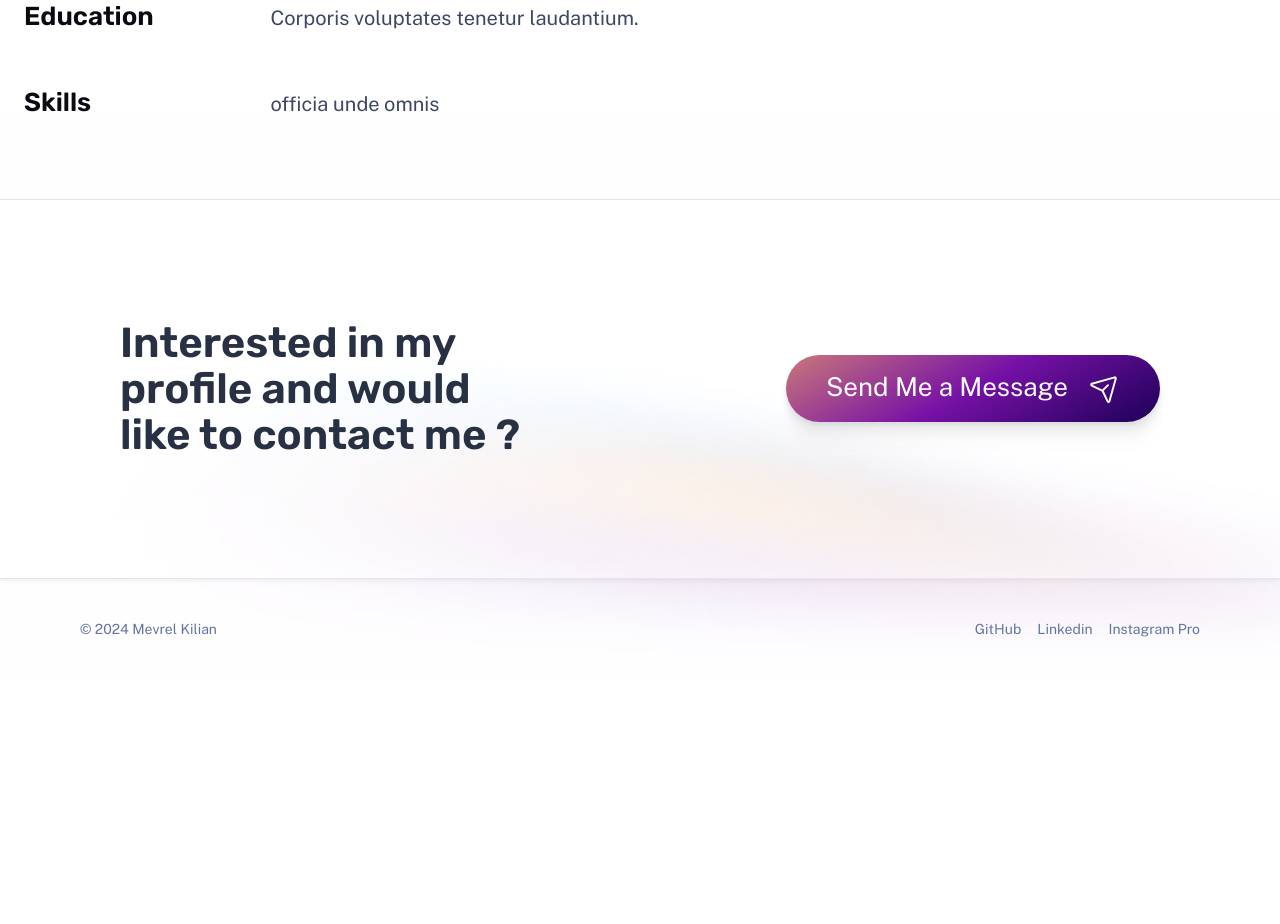
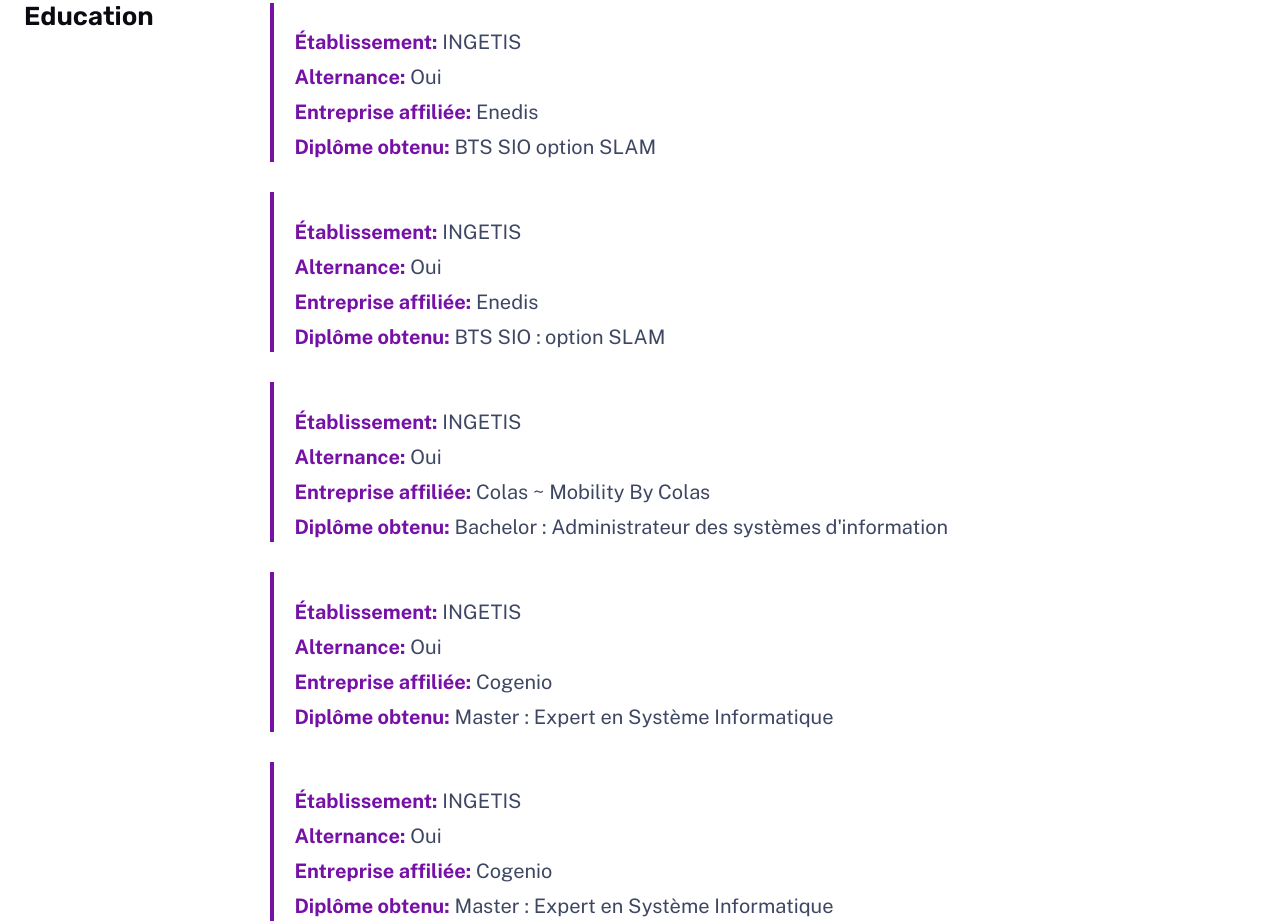
Before and after one commit to Redcroow/portfolio-pro, an Astro site: page /about in a window 1280 px wide. Shown: the part 1215-2139 px from the top of the page. Before the commit the page ends 1895 px from the top, so only its background shows below. Built offline with nearby package versions, Linux system fonts and the light colour scheme; Astro itself is replaced by a stand-in of ours.

Commit message:
feat(dev): add etablishment section

```diff
--- a/src/pages/about.astro
+++ b/src/pages/about.astro
@@ -7,7 +7,7 @@
 import Hero from '../components/Hero.astro';
 ---
 
-<BaseLayout title="About | Jeanine White" description="About Jeanine White Lorem Ipsum">
+<BaseLayout title="About | Mevrel Kilian" description="About page | Mevrel Kilian">
 	<div class="stack gap-20">
 		<main class="wrapper about">
 			<Hero
@@ -18,7 +18,7 @@
 					width="1553"
 					height="873"
 					src="/assets/at-work.jpg"
-					alt="Jeanine White at work with a colleague"
+					alt="Me"
 				/>
 			</Hero>
 
@@ -48,7 +48,53 @@
 			<section>
 				<h2 class="section-title">Education</h2>
 				<div class="content">
-					<p>Corporis voluptates tenetur laudantium.</p>
+					<ul class="timeline">
+						<li>
+							<div class="timeline-content">
+								<h3>2019 - 2020</h3>
+								<p><strong>Établissement:</strong> INGETIS</p>
+								<p><strong>Alternance:</strong> Oui</p>
+								<p><strong>Entreprise affiliée:</strong> Enedis</p>
+								<p><strong>Diplôme obtenu:</strong> BTS SIO option SLAM</p>
+							</div>
+						</li>
+						<li>
+							<div class="timeline-content">
+								<h3>2020 - 2021</h3>
+								<p><strong>Établissement:</strong> INGETIS</p>
+								<p><strong>Alternance:</strong> Oui</p>
+								<p><strong>Entreprise affiliée:</strong> Enedis</p>
+								<p><strong>Diplôme obtenu:</strong> BTS SIO : option SLAM</p>
+							</div>
+						</li>
+						<li>
+							<div class="timeline-content">
+								<h3>2021 - 2022</h3>
+								<p><strong>Établissement:</strong> INGETIS</p>
+								<p><strong>Alternance:</strong> Oui</p>
+								<p><strong>Entreprise affiliée:</strong> Colas ~ Mobility By Colas</p>
+								<p><strong>Diplôme obtenu:</strong> Bachelor : Administrateur des systèmes d'information</p>
+							</div>
+						</li>
+						<li>
+							<div class="timeline-content">
+								<h3>2022 - 2023</h3>
+								<p><strong>Établissement:</strong> INGETIS</p>
+								<p><strong>Alternance:</strong> Oui</p>
+								<p><strong>Entreprise affiliée:</strong> Cogenio</p>
+								<p><strong>Diplôme obtenu:</strong> Master : Expert en Système Informatique</p>
+							</div>
+						</li>
+						<li>
+							<div class="timeline-content">
+								<h3>2023 - 2024</h3>
+								<p><strong>Établissement:</strong> INGETIS</p>
+								<p><strong>Alternance:</strong> Oui</p>
+								<p><strong>Entreprise affiliée:</strong> Cogenio</p>
+								<p><strong>Diplôme obtenu:</strong> Master : Expert en Système Informatique</p>
+							</div>
+						</li>
+					</ul>
 				</div>
 			</section>
 			<section>
@@ -119,4 +165,38 @@
 			font-size: var(--text-lg);
 		}
 	}
+
+	.timeline {
+		list-style: none;
+		padding: 0;
+	}
+
+	.timeline-content {
+		border-left: 4px solid #7611A6;
+		padding-left: 20px;
+		position: relative;
+		margin-bottom: 30px;
+	}
+
+	.timeline-content h3 {
+		font-size: 18px;
+		color: #fff;
+		margin-top: 0;
+	}
+
+	.timeline-content p {
+		margin: 5px 0;
+	}
+
+	.timeline-content strong {
+		color: #7611A6;
+	}
+
+	.timeline-content .etablissement {
+		color: #28a745;
+	}
+
+	.timeline-content .entreprise {
+		color: #dc3545;
+	}
 </style>
```
